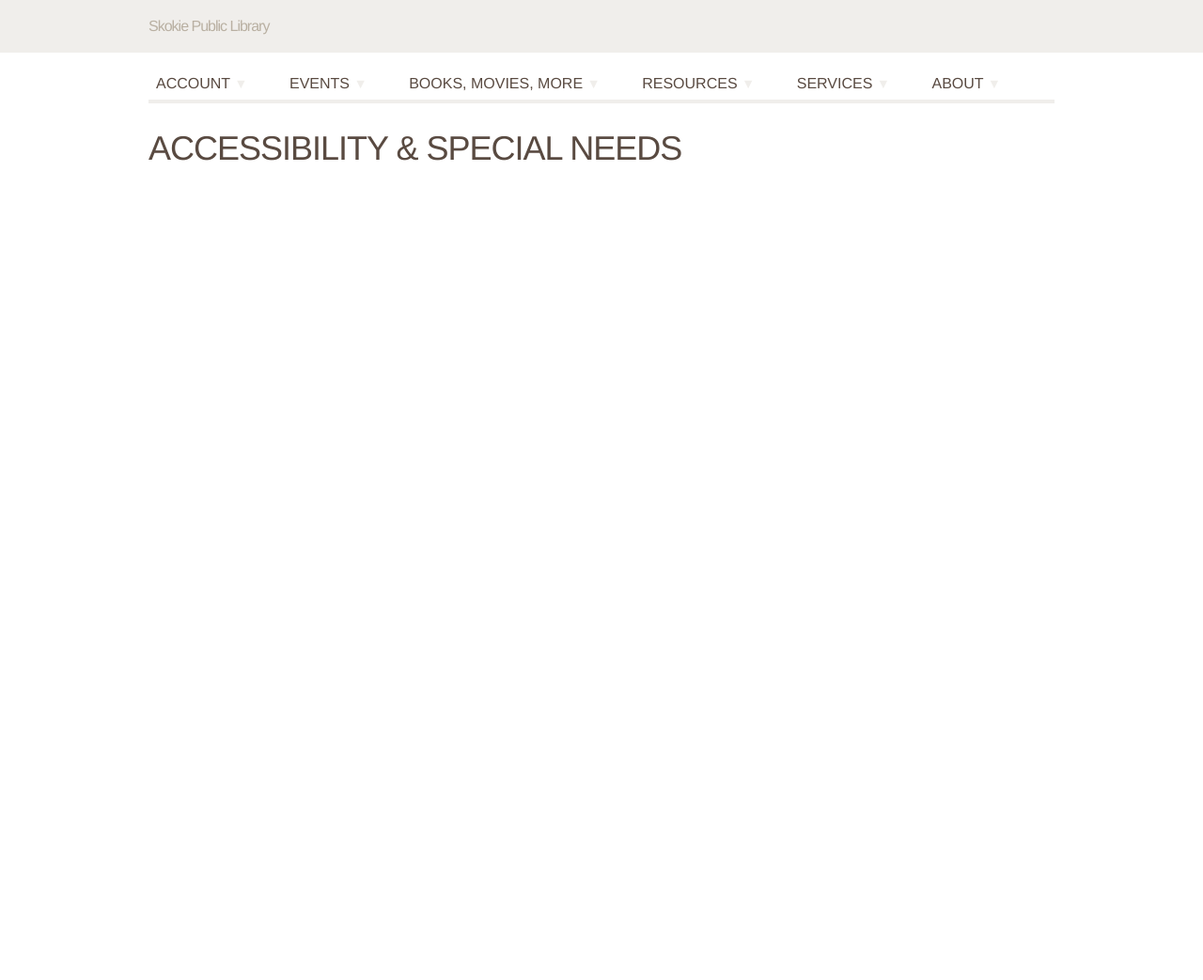
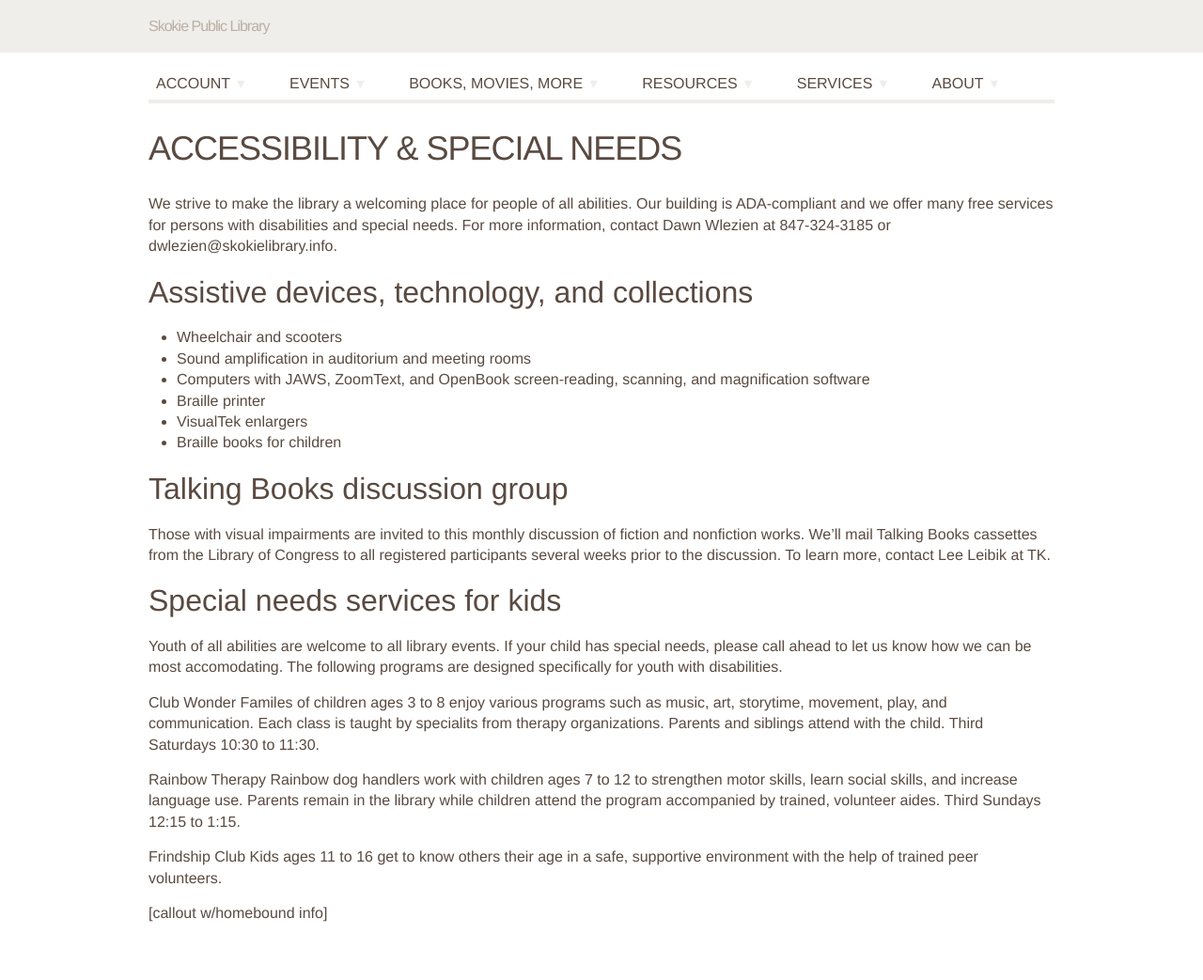
Before and after one commit to skokielibrary/spl-content, a Jekyll site: the page built from _content/annabelle/services--accessibility-special-needs.markdown, in a window 1280 px wide. Shown: the whole page at 94% size. Built offline with Jekyll 4.4.1, drawn with Linux system fonts in a browser that asks for light colours; some web fonts are replaced; before the commit the page ends 900 px from its top, so only the background shows below that.

Commit message:
fix dumb mistake

```diff
--- a/_content/annabelle/services--accessibility-special-needs.markdown
+++ b/_content/annabelle/services--accessibility-special-needs.markdown
@@ -2,3 +2,30 @@
 layout: page
 title: Accessibility & special needs
 ---
+
+We strive to make the library a welcoming place for people of all abilities. Our building is ADA-compliant and we offer many free services for persons with disabilities and special needs. For more information, contact Dawn Wlezien at 847-324-3185 or dwlezien@skokielibrary.info.
+
+##Assistive devices, technology, and collections
+- Wheelchair and scooters
+- Sound amplification in auditorium and meeting rooms
+- Computers with JAWS, ZoomText, and OpenBook screen-reading, scanning, and magnification software
+- Braille printer
+- VisualTek enlargers
+- Braille books for children
+
+##Talking Books discussion group
+Those with visual impairments are invited to this monthly discussion of fiction and nonfiction works. We'll mail Talking Books cassettes from the Library of Congress to all registered participants several weeks prior to the discussion. To learn more, contact Lee Leibik at TK.
+
+##Special needs services for kids
+Youth of all abilities are welcome to all library events. If your child has special needs, please call ahead to let us know how we can be most accomodating. The following programs are designed specifically for youth with disabilities.
+
+Club Wonder
+Familes of children ages 3 to 8 enjoy various programs such as music, art, storytime, movement, play, and communication. Each class is taught by specialits from therapy organizations. Parents and siblings attend with the child. Third Saturdays 10:30 to 11:30.
+
+Rainbow Therapy
+Rainbow dog handlers work with children ages 7 to 12 to strengthen motor skills, learn social skills, and increase language use. Parents remain in the library while children attend the program accompanied by trained, volunteer aides. Third Sundays 12:15 to 1:15.
+
+Frindship Club
+Kids ages 11 to 16 get to know others their age in a safe, supportive environment with the help of trained peer volunteers.
+
+[callout w/homebound info]
```
